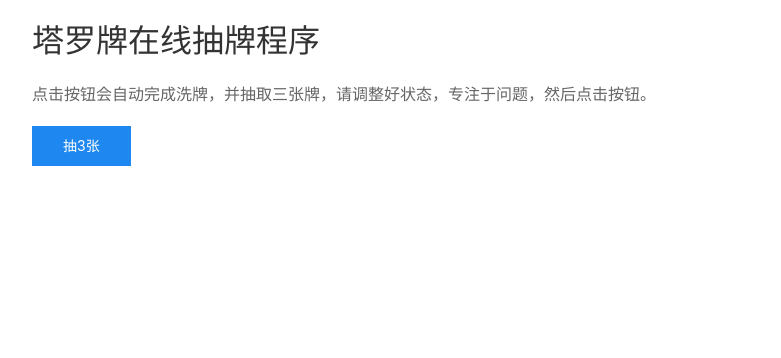
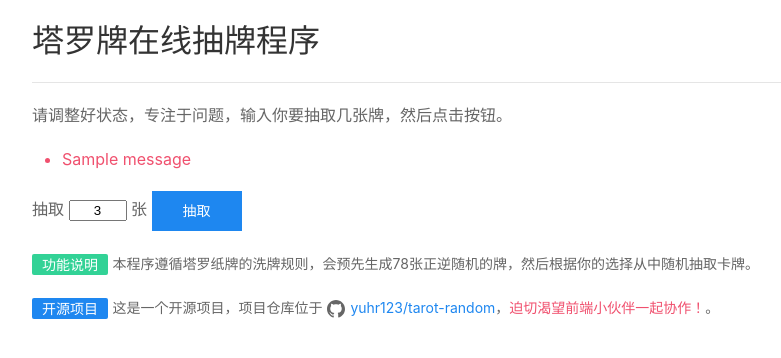
Before and after one commit to yuhr123/tarot-random, a Flask app: page / in a window 1280 px wide. Shown: the top 358 px of the page, without its empty margins (158-939 px from the left). Run offline with Flask 2, Linux system fonts and the light colour scheme; one stand-in notice (Sample message) is shown.

Commit message:
允许用户设置抽牌数量

```diff
--- a/tarot/main.py
+++ b/tarot/main.py
@@ -1,5 +1,5 @@
 import random
-from flask import render_template, Blueprint
+from flask import render_template, Blueprint, request, url_for, redirect, flash
 from .tools import cards, shuffle_deck
 
 bp = Blueprint('main', __name__, url_prefix='')
@@ -10,8 +10,17 @@ bp = Blueprint('main', __name__, url_prefix='')
 def index():
     return render_template('index.html')
 
-@bp.route('/cards/<int:num>/', methods=['GET', 'POST'])
-def get_cards(num):
+@bp.route('/cards/', methods=['POST'])
+def get_cards():
+    if not request.form['num'].isdigit():
+        flash('注意：请输入正确的数字')
+        return redirect(url_for('main.index'))
+
+    num = int(request.form['num'])
+    if num > 78:
+        flash('注意：抽取数量不能大于78！')
+        return redirect(url_for('main.index'))
+
     new_deck = shuffle_deck()
     no = random.sample(range(78), num)
     deck = cards()
--- a/tarot/templates/index.html
+++ b/tarot/templates/index.html
@@ -4,12 +4,39 @@
 {% block body %}
 <div class="uk-container uk-container-small">
     <h2 class="uk-margin-top">塔罗牌在线抽牌程序</h2>
+    <hr>
     <p class="uk-margin-top">
-        点击按钮会自动完成洗牌，并抽取三张牌，请调整好状态，专注于问题，然后点击按钮。
+        请调整好状态，专注于问题，输入你要抽取几张牌，然后点击按钮。
     </p>
-    <form action="{{ url_for('main.get_cards', num=3) }}" method="post">
-        <button class="uk-button uk-button-primary" type="submit">抽3张</button>
+    <p>
+        {% with messages = get_flashed_messages() %}
+            {% if messages %}
+            <ul class="uk-text-danger">
+                {% for m in messages %}
+                <li>{{ m }}</li>
+                {% endfor %}
+            </ul>
+            {% endif %}
+        {% endwith %}
+    </p>
+    <form action="{{ url_for('main.get_cards') }}" method="post">
+        抽取 <input type="text" name="num" value="3" class="uk-form-width-xsmall uk-text-center"> 张
+        <button class="uk-button uk-button-primary" type="submit">抽取</button>
     </form>
+
+    <div class="uk-margin-top">
+        <span class="uk-label uk-label-success">功能说明</span>
+        <span class="uk-text-small">
+            本程序遵循塔罗纸牌的洗牌规则，会预先生成78张正逆随机的牌，然后根据你的选择从中随机抽取卡牌。
+        </span>
+    </div>
+
+    <div class="uk-margin-top">
+        <span class="uk-label uk-label-primary">开源项目</span>
+        <span class="uk-text-small">
+            这是一个开源项目，项目仓库位于 <span uk-icon="icon: github"></span> <a class="uk-link" href="https://github.com/yuhr123/tarot-random">yuhr123/tarot-random</a>，<span class="uk-text-danger">迫切渴望前端小伙伴一起协作！</span>。
+        </span>
+    </div>
 </div>
 
 {% endblock %}
```
Also changed, not shown: tarot/templates/cards.html (+14 -5 lines).
